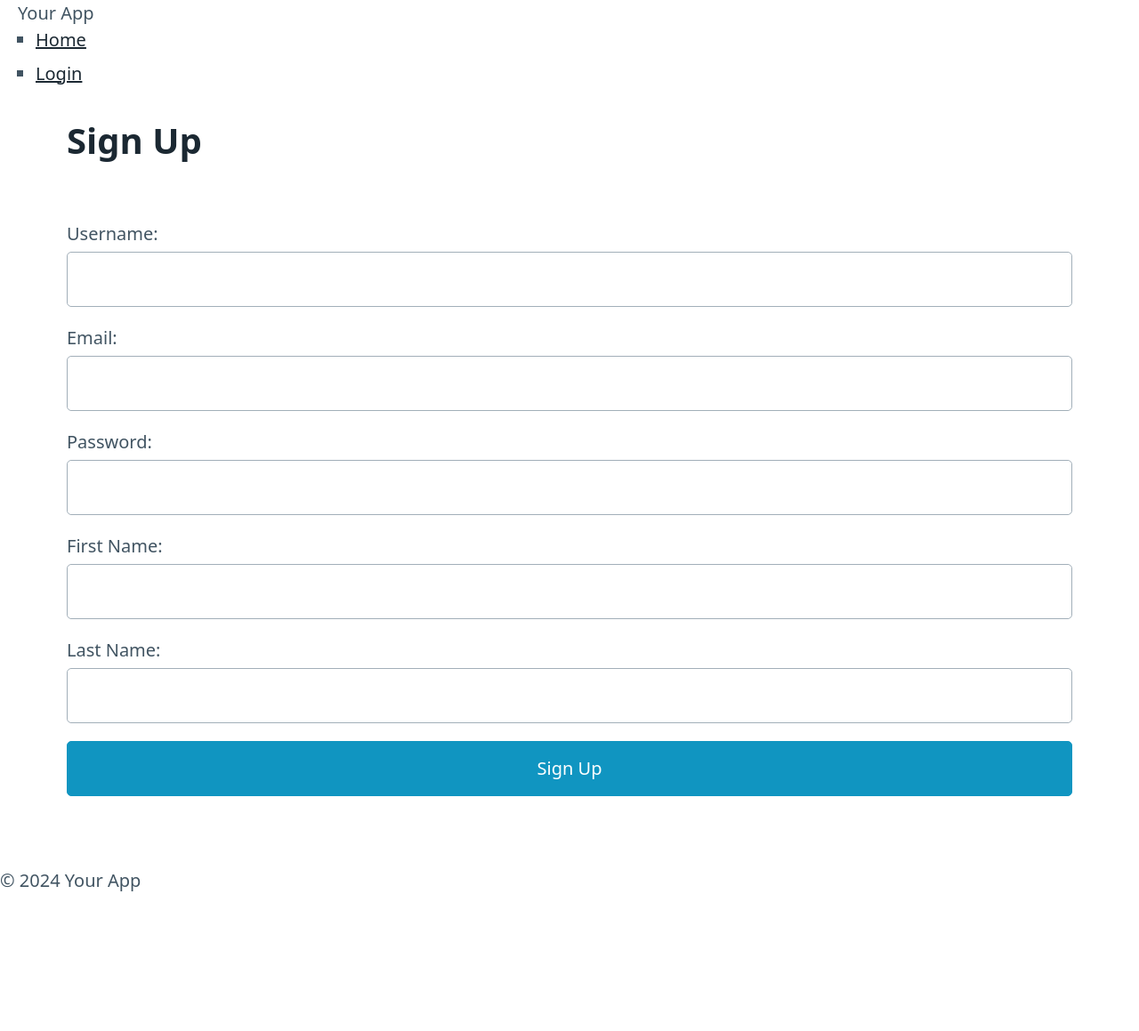
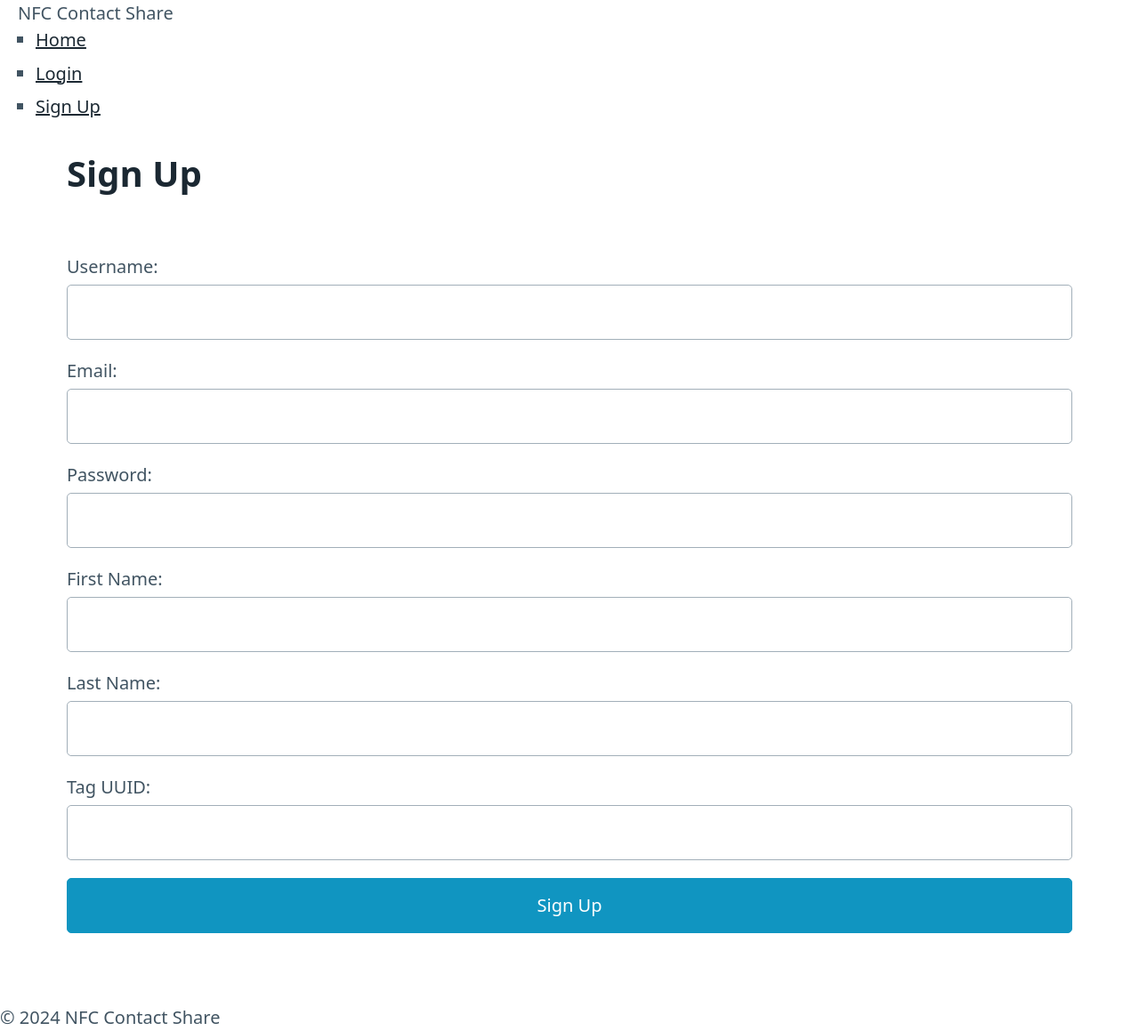
Before and after one commit to mdkeydama23/nfc-contact-webapp, a Flask app: page /user/signup in a window 1280 px wide. Shown: the whole page at 89% size. Before the commit the page ends 1002 px from the top, so only its background shows below. Run offline with Flask 3, Linux system fonts and the light colour scheme.

Commit message:
Refactor code and update templates

```diff
--- a/app.py
+++ b/app.py
@@ -1,6 +1,5 @@
 # app.py
-from app import create_app, db
-from app.models import AdminUser
+from app import create_app
 
 
 app = create_app()
--- a/app/admin_routes.py
+++ b/app/admin_routes.py
@@ -46,7 +46,7 @@ def dashboard():
     Requires the admin to be logged in.
     """
     # Retrieve the list of generated tags for the admin user
-    tags = TagID.query.filter_by(user_id=None).all()
+    tags = TagID.query.all()
     return render_template('admin/dashboard.html', tags=tags)
 
 
--- a/app/templates/base.html
+++ b/app/templates/base.html
@@ -4,7 +4,7 @@
 <head>
     <meta charset="UTF-8">
     <meta name="viewport" content="width=device-width, initial-scale=1.0">
-    <title>{% block title %}Your App{% endblock %}</title>
+    <title>{% block title %} NFC Contact Share {% endblock %}</title>
     <!-- Add Pico.css stylesheet -->
     <link rel="stylesheet" href="https://cdn.jsdelivr.net/npm/@picocss/pico@1/css/pico.min.css">
     <!-- additional styles -->
@@ -13,12 +13,11 @@
 
 <body>
     <div class="container-fluid">
-        <span>Your App</span>
+        <span>NFC Contact Share</span>
         <ul>
           <li>
               <a href="{{ url_for('main.home') }}" class="contrast">Home</a>
           </li>
-          <!-- Add this section for login button -->
           {% if not current_user.is_authenticated %}
           <li>
               <a href="{{ url_for('user.login') }}" class="contrast">Login</a>
@@ -28,7 +27,10 @@
               <a href="{{ url_for('user.logout') }}" class="contrast">Logout</a>
           </li>
           {% endif %}
-          <!-- ... (other navigation items) -->
+
+          <li>
+                <a href="{{ url_for('user.signup') }}" class="contrast">Sign Up</a>
+          </li>
       </ul>
     </div>
 
@@ -37,7 +39,7 @@
     </div>
 
     <div class="footer">
-        &copy; 2024 Your App
+        &copy; 2024 NFC Contact Share
     </div>
 
     <!--  additional scripts-->
--- a/app/templates/user/signup.html
+++ b/app/templates/user/signup.html
@@ -22,6 +22,9 @@
             <label for="last_name">Last Name:</label>
             <input type="text" id="last_name" name="last_name" required>
 
+            <label for="uuid">Tag UUID:</label>
+            <input type="text" id="uuid" name="uuid" value="{{uuid}}" required>
+
             <button type="submit">Sign Up</button>
         </form>
     </section>
--- a/app/user_routes.py
+++ b/app/user_routes.py
@@ -6,6 +6,7 @@ from app.models import User, TagID, ContactDetails
 
 # Blueprint for user-related routes
 user_bp = Blueprint('user', __name__, url_prefix='/user')
+
 
 @user_bp.route('/contact_details/<username>')
 def contact_details(username):
@@ -27,8 +28,9 @@ def contact_details(username):
     return render_template('user/contact_details.html', user=user, contact_details=contact_details)
 
 
+@user_bp.route('/signup/<uuid>', methods=['GET', 'POST'])
 @user_bp.route('/signup', methods=['GET', 'POST'])
-def signup():
+def signup(uuid=None):
     """
     Handle the user signup process.
 
@@ -43,29 +45,36 @@ def signup():
         password = request.form.get('password')
         first_name = request.form.get('first_name')
         last_name = request.form.get('last_name')
+        uuid = request.form.get('uuid')
 
         # Check if the username is already taken
-        if User.query.filter_by(username=username).first():
-            flash('Username is already taken. Please choose another.', 'danger')
-            return redirect(url_for('user.signup'))
+        check_validity_username(username)
 
         # Check if the email is already taken
-        if User.query.filter_by(email=email).first():
-            flash('Email is already taken. Please choose another.', 'danger')
-            return redirect(url_for('user.signup'))
+        check_validity_email(email)
 
         # Create a new user and associate a tag ID with the user
         new_user = User(username=username, email=email, first_name=first_name, last_name=last_name)
         new_user.set_password(password)
+        db.session.add(new_user)
 
         # Generate a unique tag (UUID)
-        unique_tag = str(uuid.uuid4())
-        new_tag = TagID(tag_id=unique_tag, user=new_user)
-        db.session.add_all([new_user, new_tag])
+        tag = TagID.query.filter_by(tag_id=uuid).first()
+        tag.user_id = new_user.user_id
+
         db.session.commit()
 
         flash('User created successfully!', 'success')
-        return redirect(url_for('user.contact_details', username=username))
+
+        # Log in the newly created user
+        login_user(new_user)
+
+        contact_details = ContactDetails(user_id=new_user.user_id)
+
+        return redirect(url_for('user.dashboard', username=username, contact_details=contact_details))
+
+    if uuid is not None:
+        return render_template('user/signup.html', uuid=uuid)
 
     return render_template('user/signup.html')
 
@@ -86,17 +95,20 @@ def login():
         password = request.form.get('password')
         user = User.query.filter_by(username=username).first()
 
+        contact_details = ContactDetails(user_id=user.user_id)
+
+
         if user and user.check_password(password=password):
             login_user(user)
             flash('Logged in successfully!', 'success')
-            return redirect(url_for('user.user_dashboard'))
+            return redirect(url_for('user.dashboard', username=user.username, contact_details=contact_details))
         else:
             flash('Login failed. Check your username and password.', 'danger')
 
     return render_template('user/login.html')
 
 
-@user_bp.route('/user_dashboard')
+@user_bp.route('/dashboard')
 @login_required
 def user_dashboard():
     """
@@ -105,7 +117,7 @@ def user_dashboard():
     Displays options for editing contact details and other user-related actions.
     Requires the user to be logged in.
     """
-    return render_template('user/user_dashboard.html', user=current_user)
+    return render_template('user/dashboard.html', user=current_user)
 
 
 user_bp.route('/edit_contact_details', methods=['POST'])
@@ -135,7 +147,7 @@ def edit_contact_details():
         else:
             flash('Contact details not found.', 'danger')
 
-    return redirect(url_for('user.user_dashboard'))
+    return redirect(url_for('user.dashboard'))
 
 
 
@@ -151,3 +163,23 @@ def logout():
     logout_user()
     flash('Logged out successfully!', 'success')
     return redirect(url_for('main.home'))
+
+
+
+
+# Helper functions
+
+def check_validity_username(username):
+
+    # Check if the username is already taken
+    if User.query.filter_by(username=username).first():
+        flash('Username is already taken. Please choose another.', 'danger')
+        return redirect(url_for('user.signup'))
+
+
+def check_validity_email(email):
+
+    # Check if the email is already taken
+    if User.query.filter_by(email=email).first():
+        flash('Email is already taken. Please choose another.', 'danger')
+        return redirect(url_for('user.signup'))
--- a/create_admin.py
+++ b/create_admin.py
@@ -1,7 +1,6 @@
 # create_admin.py
 from app import create_app, db
 from app.models import AdminUser
-from werkzeug.security import generate_password_hash
 
 app = create_app()
 
--- a/createdb.py
+++ b/create_db.py
@@ -4,3 +4,5 @@ app.app_context().push()
 
 # Create the database tables
 db.create_all()
+
+print('Database tables created succesfully.')
--- a/createu_user.py
+++ b/create_user.py
@@ -1,7 +1,6 @@
 # create_admin.py
 from app import create_app, db
 from app.models import User
-from werkzeug.security import generate_password_hash
 
 app = create_app()
 
```
Also changed, not shown: app/templates/admin/dashboard.html (+0 -17 lines), app/templates/user/dashboard.html (added, +68 -0 lines), app/templates/user/user_dashboard.html (deleted, +0 -20 lines), README.md.
